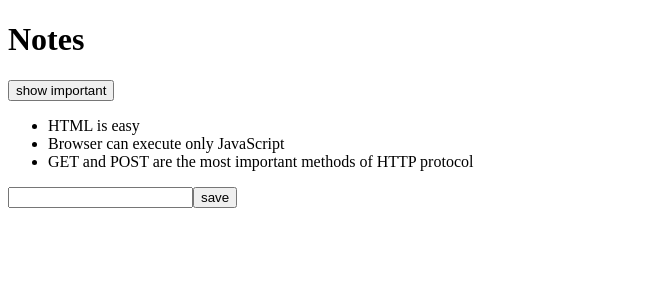
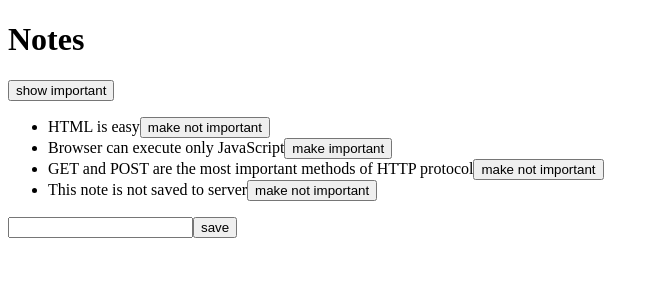
Before and after one commit to vchlinnn/web-frontend-prac, a React (Vite) app: page / in a window 1280 px wide. Shown: the top 300 px of the page, without its empty margins (0-659 px from the left). Built offline with nearby package versions, Linux system fonts and the light colour scheme; data requests are answered from the project's data file.

Commit message:
Sending data to the server

```diff
--- a/src/App.jsx
+++ b/src/App.jsx
@@ -1,6 +1,8 @@
 import { useState, useEffect } from 'react'
-import axios from 'axios'
+// import axios from 'axios'
 import Note from './components/Note'
+import noteService from './services/notes'
+
 /* eslint-disable react/prop-types */
 // Define a React component with the name App
 
@@ -10,6 +12,15 @@
   const [showAll, setShowAll] = useState(true)
 
   useEffect(() => {
+    noteService
+      .getAll()
+      .then(initialNotes => {
+        setNotes(initialNotes)
+      })
+  }, [])
+
+/*
+  useEffect(() => {
     console.log('effect')
     axios
       .get('http://localhost:3001/notes')
@@ -18,14 +29,56 @@
         setNotes(response.data)
       })
   }, [])
+*/
 
 const addNote = (event) => {
   event.preventDefault() // prevent the default action of submitting a form
   const noteObject = {
     content: newNote,
     important: Math.random() < 0.5,
-      id: String(notes.length + 1),
+    // id: String(notes.length + 1),
   }
+
+  noteService
+      .create(noteObject)
+      .then(returnedNote => {
+        setNotes(notes.concat(returnedNote))
+        setNewNote('')
+      })
+  }
+
+  const toggleImportanceOf = id => {
+    // const url = `http://localhost:3001/notes/${id}`
+    const note = notes.find(n => n.id === id)
+    const changedNote = { ...note, important: !note.important }
+
+    noteService
+    .update(id, changedNote)
+    .then(returnedNote => {
+      setNotes(notes.map(note => note.id !== id ? note : returnedNote))
+    })
+    .catch(error => {
+      console.log(error)
+      alert(
+        `the note '${note.content}' was already deleted from server`
+      )
+      setNotes(notes.filter(n => n.id !== id))
+    })
+}
+
+
+
+/*
+    axios
+    .post('http://localhost:3001/notes', noteObject)
+    .then(response => {
+      // The new note returned by the backend server is added to the list of notes
+      setNotes(notes.concat(response.data))
+      // Then reset the note creation form
+      setNewNote('')
+    })
+}
+
 
     // Not mutate the original notes array - create new copy
     // NEVER MUTATE STATE DIRECTLY IN REACT
@@ -33,10 +86,11 @@
     // Reset the value of the controlled input
     setNewNote('')
   }
+*/
 
   // an event handler - handle the event of inputs changing
   const handleNoteChange = (event) => {
-    console.log(event.target.value)
+    // console.log(event.target.value)
     setNewNote(event.target.value)
   }
 
@@ -54,7 +108,11 @@
         </div>
         <ul>
           {notesToShow.map(note =>
-          <Note key={note.id} note={note} />
+            <Note
+              key={note.id}
+              note={note}
+              toggleImportance={() => toggleImportanceOf(note.id)}
+            />
           )}
         </ul>
         <form onSubmit={addNote}>
--- a/src/components/Note.jsx
+++ b/src/components/Note.jsx
@@ -1,9 +1,15 @@
 /* eslint-disable react/prop-types */
 
-const Note = ({ note }) => {
-    return (
-      <li>{note.content}</li>
-    )
-  }
+const Note = ({ note, toggleImportance }) => {
+  const label = note.important
+    ? 'make not important' : 'make important'
+
+  return (
+    <li>
+      {note.content}
+      <button onClick={toggleImportance}>{label}</button>
+    </li>
+  )
+}
 
 export default Note
--- /dev/null
+++ b/src/services/notes.js
@@ -0,0 +1,32 @@
+import axios from 'axios'
+const baseUrl = 'http://localhost:3001/notes'
+
+/*
+const getAll = () => {
+  const request = axios.get(baseUrl)
+  return request.then(response => response.data)
+}*/
+
+const getAll = () => {
+  const request = axios.get(baseUrl)
+  const nonExisting = {
+    id: 10000,
+    content: 'This note is not saved to server',
+    important: true,
+  }
+  return request.then(response => response.data.concat(nonExisting))
+}
+
+const create = newObject => {
+  const request = axios.post(baseUrl, newObject)
+  return request.then(response => response.data)
+}
+
+const update = (id, newObject) => {
+  const request = axios.put(`${baseUrl}/${id}`, newObject)
+  return request.then(response => response.data)
+}
+
+export default {
+  getAll, create, update
+}
```
Lines whose indentation alone changed are shown as unchanged.
